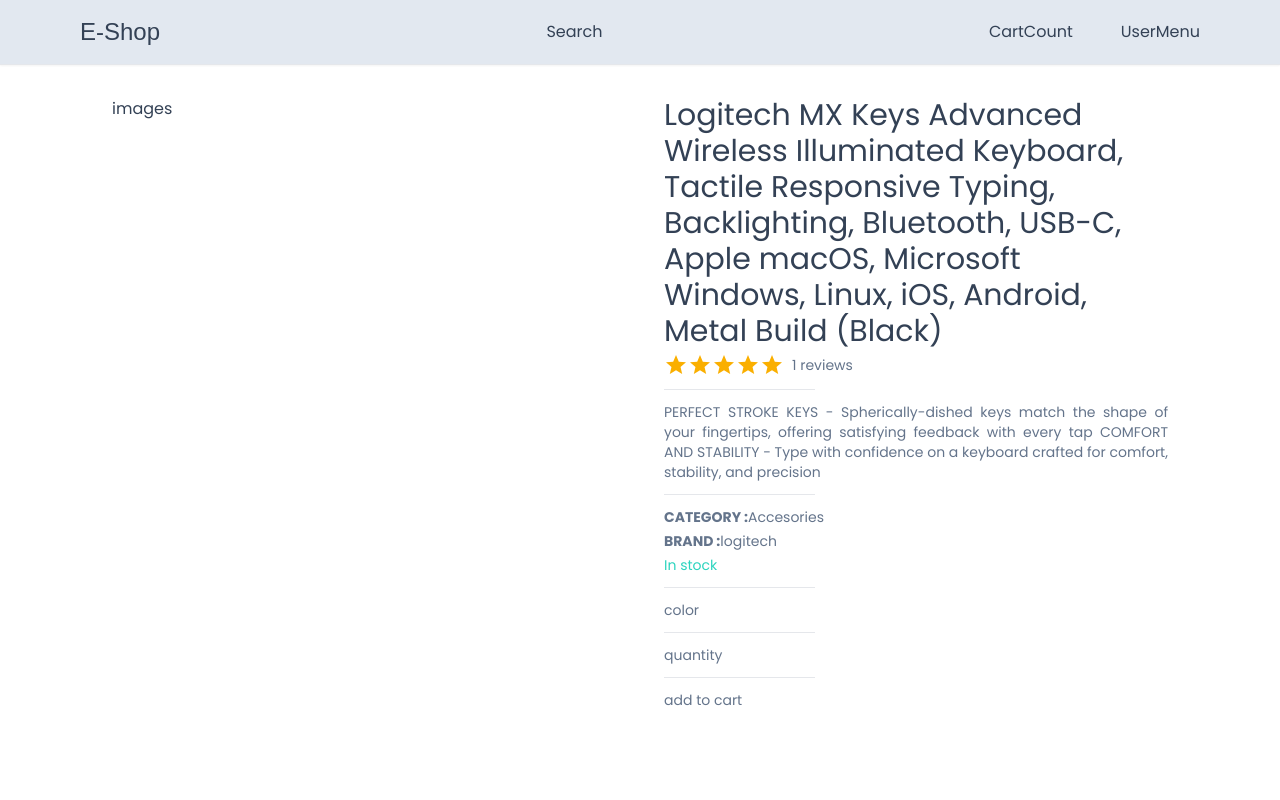
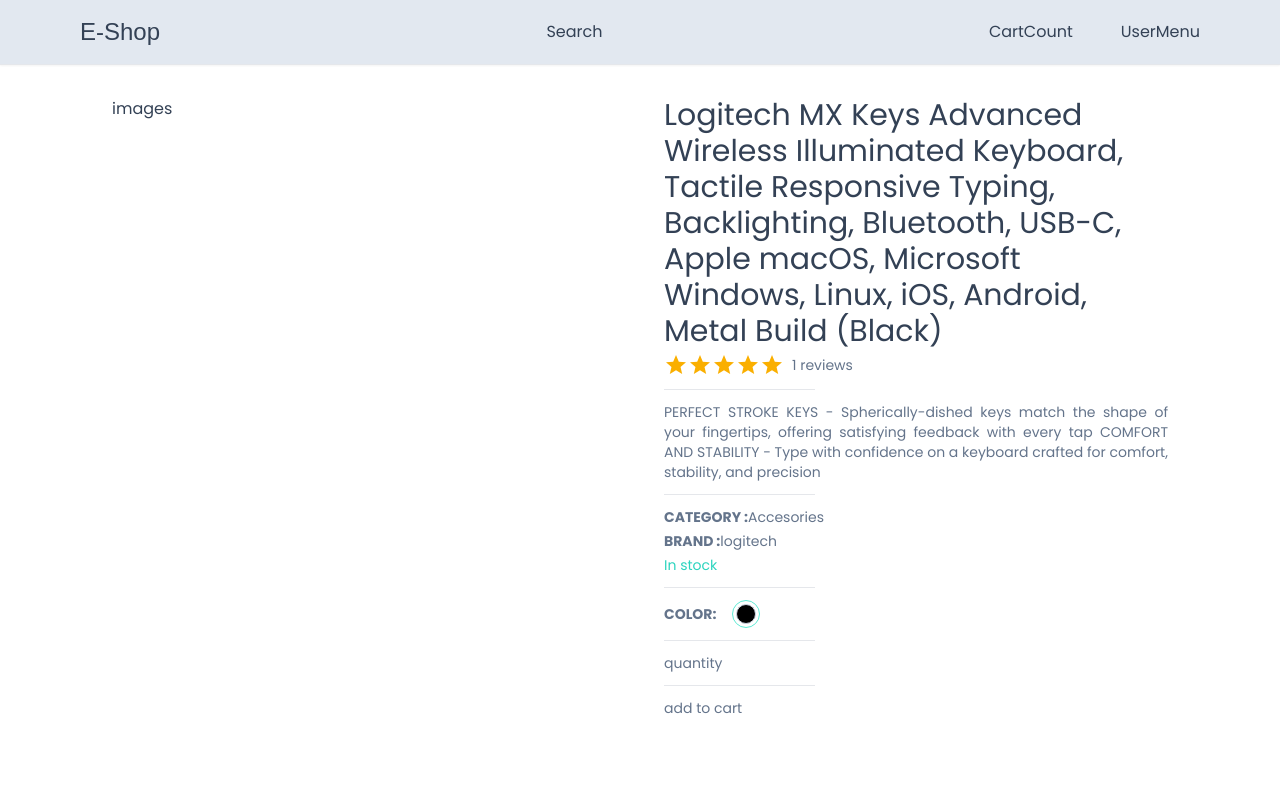
Before and after one commit to yassin-ben-haj-ali/e-shop, a Next.js app: page /product/1 in a window 1280 px wide. Shown: the top 800 px of the page. Built offline with nearby package versions, Linux system fonts and the light colour scheme; a web font is replaced by a local one.

Commit message:
Feat:Create SetColor Component and call it into ProductDetails page

```diff
--- a/app/product/[productId]/ProductDetails.tsx
+++ b/app/product/[productId]/ProductDetails.tsx
@@ -1,7 +1,8 @@
 "use client"
 
 import { Rating } from "@mui/material";
-import React, { useState } from "react";
+import React, { useCallback, useState } from "react";
+import SetColor from "./SetColor";
 
 interface ProductDetailsProps {
     product: any
@@ -41,6 +42,16 @@ const ProductDetails: React.FC<ProductDetailsProps> = ({ product }) => {
         price: product.price
     })
 
+    console.log(cartProduct);
+    const handleColorSelect = useCallback((value: SelectedImgType) => {
+        setCartProduct((prev) => {
+            return {
+                ...prev,
+                selectedImg: value
+            }
+        })
+    }, [cartProduct.selectedImg])
+
     const productRating = product.reviews.reduce((acc: number, item: any) => item.rating + acc, 0) / product.reviews.length;
     return <div className="grid grid-cols-1 md:grid-cols-2 gap-12">
         <div>images</div>
@@ -65,7 +76,11 @@ const ProductDetails: React.FC<ProductDetailsProps> = ({ product }) => {
                 {product.inStock ? 'In stock' : 'Out of stock'}
             </div>
             <Horizontal />
-            <div>color</div>
+            <SetColor
+                cartProduct={cartProduct}
+                images={product.images}
+                handleColorSelect={handleColorSelect}
+            />
             <Horizontal />
             <div>quantity</div>
             <Horizontal />
--- /dev/null
+++ b/app/product/[productId]/SetColor.tsx
@@ -0,0 +1,34 @@
+"use client"
+
+import { CartProductType, SelectedImgType } from "@/app/product/[productId]/ProductDetails"
+import React from "react";
+
+interface SetColorProps {
+    images: SelectedImgType[],
+    cartProduct: CartProductType,
+    handleColorSelect: (value: SelectedImgType) => void
+}
+
+const SetColor: React.FC<SetColorProps> = ({
+    images,
+    cartProduct,
+    handleColorSelect
+}) => {
+
+    return <div>
+        <div className="flex gap-4 items-center">
+            <span className="font-semibold">COLOR:</span>
+            <div className="flex gap-1">{images.map((image) => {
+                return (<div key={image.color} onClick={()=>handleColorSelect(image)} className={`h-7 w-7 rounded-full border-teal-300 flex items-center justify-center ${cartProduct.selectedImg.color === image.color ? "border-[1.5px]" : "border-none"}`}>
+
+                    <div style={{ background: image.colorCode }} className="h-5 w-5 rounded-full border-[1.2px] border-slate-300 cursor-pointer">
+
+
+                    </div>
+                </div>)
+            })}</div>
+        </div>
+    </div >;
+}
+
+export default SetColor;
```
